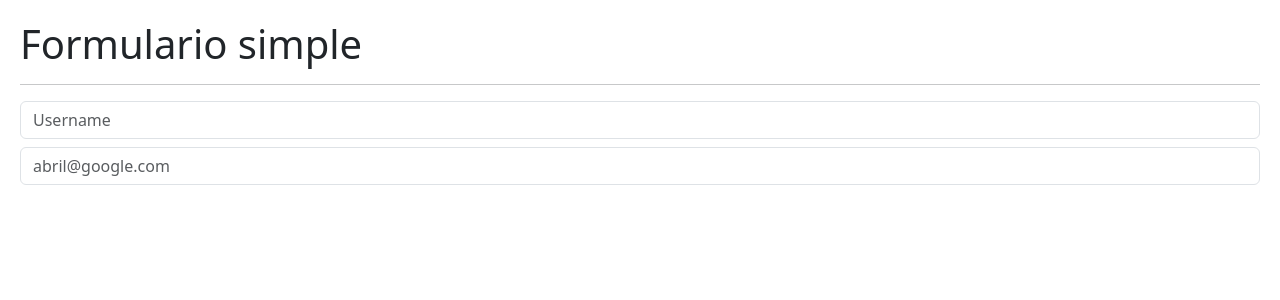
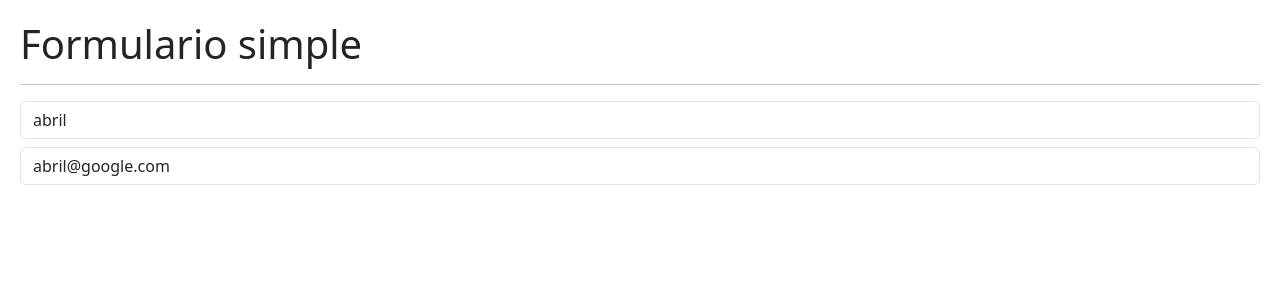
Before and after one commit to abrilBjarano/Hooks, a React (Vite) app: page / in a window 1280 px wide. Shown: the top 300 px of the page. Built offline with nearby package versions, Linux system fonts and the light colour scheme.

Commit message:
Created useEffects at SimpleForm

```diff
--- a/src/02-useEffect/SimpleForm.jsx
+++ b/src/02-useEffect/SimpleForm.jsx
@@ -1,4 +1,39 @@
+import { useEffect, useState } from "react"
+
 export const SimpleForm = () => {
+
+   const [formState, setFormState] = useState({
+      username: 'abril',
+      email: 'abril@google.com'
+   })
+
+   const { username, email } = formState;
+
+
+   const onInputChange = ({ target }) => {
+      const { name, value } = target;
+      setFormState({
+         ...formState,
+         [name]: value
+      }, );
+   };
+
+
+   useEffect(() => {
+     console.log('useEffect called')
+   }, []);
+
+   useEffect(() => {
+     console.log('formState changed')
+   }, [ formState ]);
+
+   useEffect(() => {
+     console.log('formState email changed')
+   }, [ email ]);
+
+
+
+
   return (
     <>
       <h1>Formulario simple</h1>
@@ -10,13 +45,17 @@ export const SimpleForm = () => {
          className="form-control"
          placeholder="Username"
          name="username"
+         value={ username }
+         onChange={ onInputChange }
       />
 
       <input
          type="email"
          className="form-control mt-2"
-         placeholder="abril@google.com"
+         placeholder="eMail"
          name="email"
+         value={ email }
+         onChange={ onInputChange }
       />
     </>
   )
```
